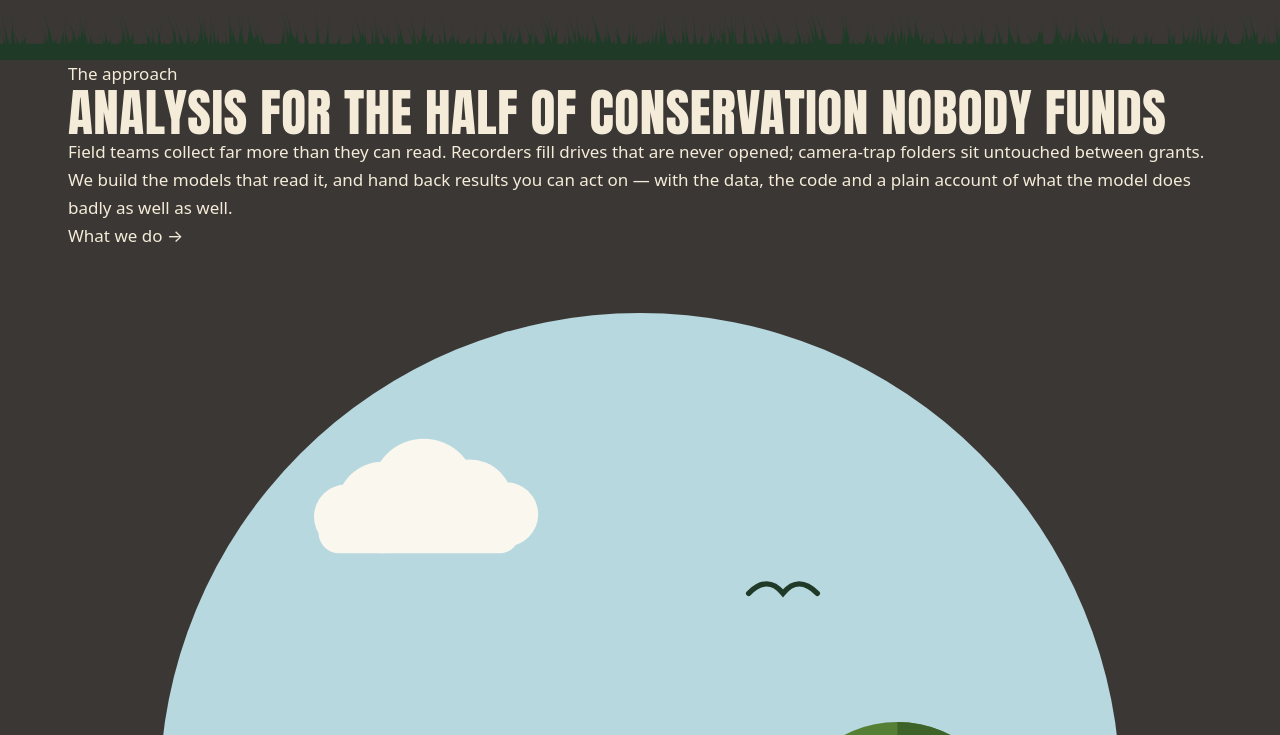
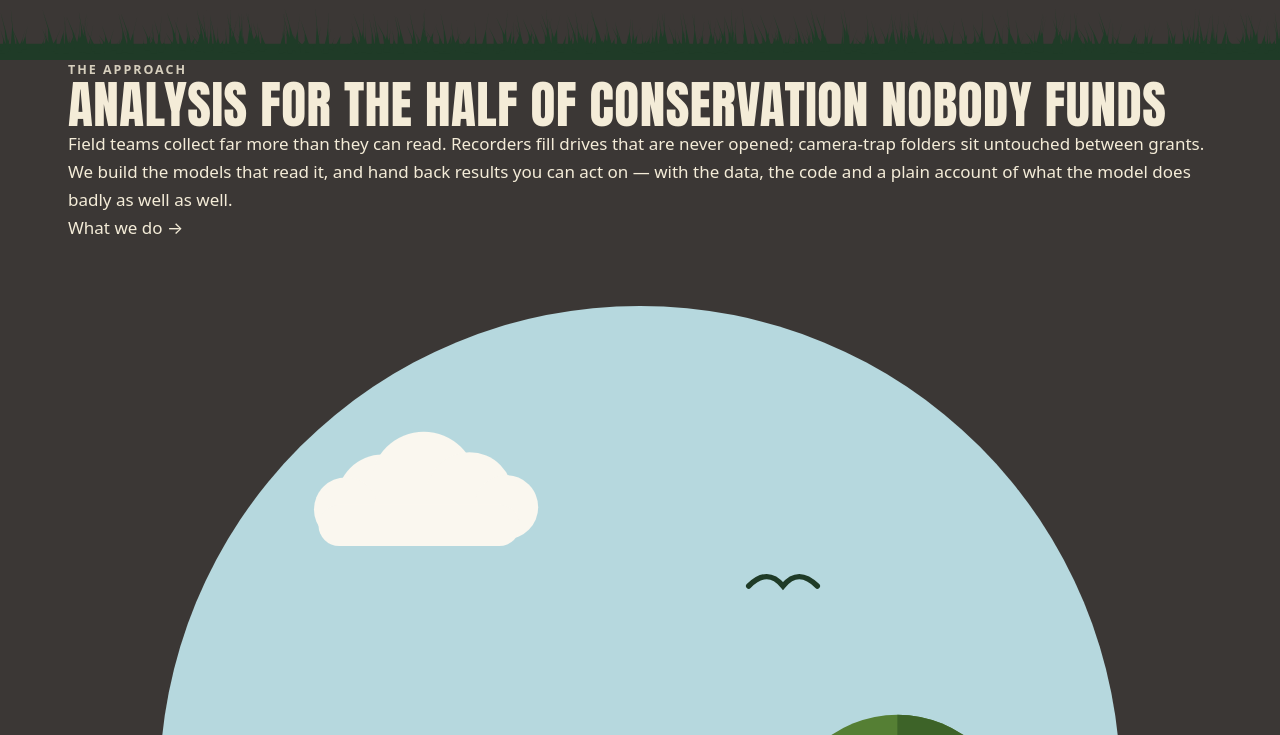
Before and after one commit to ojasvissar/vanyax, a website built with Vite: page src/index.html in a window 1280 px wide. Shown: the part 2305-3040 px from the top of the page. Built offline with nearby package versions, Linux system fonts and the light colour scheme; some packages are replaced by stand-ins of ours.

Commit message:
style: .eyebrow

```diff
--- a/src/styles/style.css
+++ b/src/styles/style.css
@@ -86,3 +86,4 @@ h1 { font-size: clamp(2.6rem, 6.2vw, 5.6rem); }
 h2 { font-size: clamp(1.9rem, 4vw, 3.4rem); }
 h3 { font-size: clamp(1.15rem, 1.6vw, 1.4rem); line-height: 1.05; }
 h4 { font-size: 0.78rem; font-weight: 800; letter-spacing: 0.14em; text-transform: uppercase; }
+.eyebrow { font-size: 0.78rem; font-weight: 800; letter-spacing: 0.16em; text-transform: uppercase; color: var(--on-dark-2); }
```
